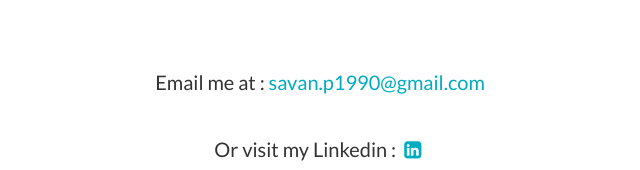
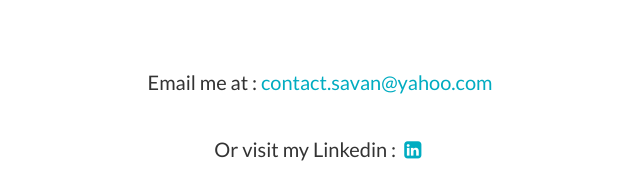
Before and after one commit to savan147/savan147.github.io, a plain HTML site: page index.html in a window 1280 px wide. Shown: the part 2031-2201 px from the top of the page, 320-960 px from the left. Drawn offline with nearby package versions, Linux system fonts and the light colour scheme; a script that the page names is missing.

Commit message:
update contact info

```diff
--- a/index.html
+++ b/index.html
@@ -148,7 +148,7 @@
             </div>
 
             <div class="row text-center">
-                <p><br><br>Email me at : <a href="mailto:savan.p1990@gmail.com" target="_blank" class="linktext-cyan">savan.p1990@gmail.com</a></p>
+                <p><br><br>Email me at : <a href="mailto:contact.savan@yahoo.com" target="_blank" class="linktext-cyan">contact.savan@yahoo.com</a></p>
                 <p><br>Or visit my Linkedin : <a href="https://nz.linkedin.com/in/savan-prajapati-82a43759" target="_blank" ><i class="fa fa-fw fa-linkedin-square"></i></a></a></p>
                  <p><br>and my Github account : <a href="https://github.com/savan147" target="_blank" ><i class="fa fa-fw fa-git-square"></i></a></a><br><br></p>
             </div>
```
